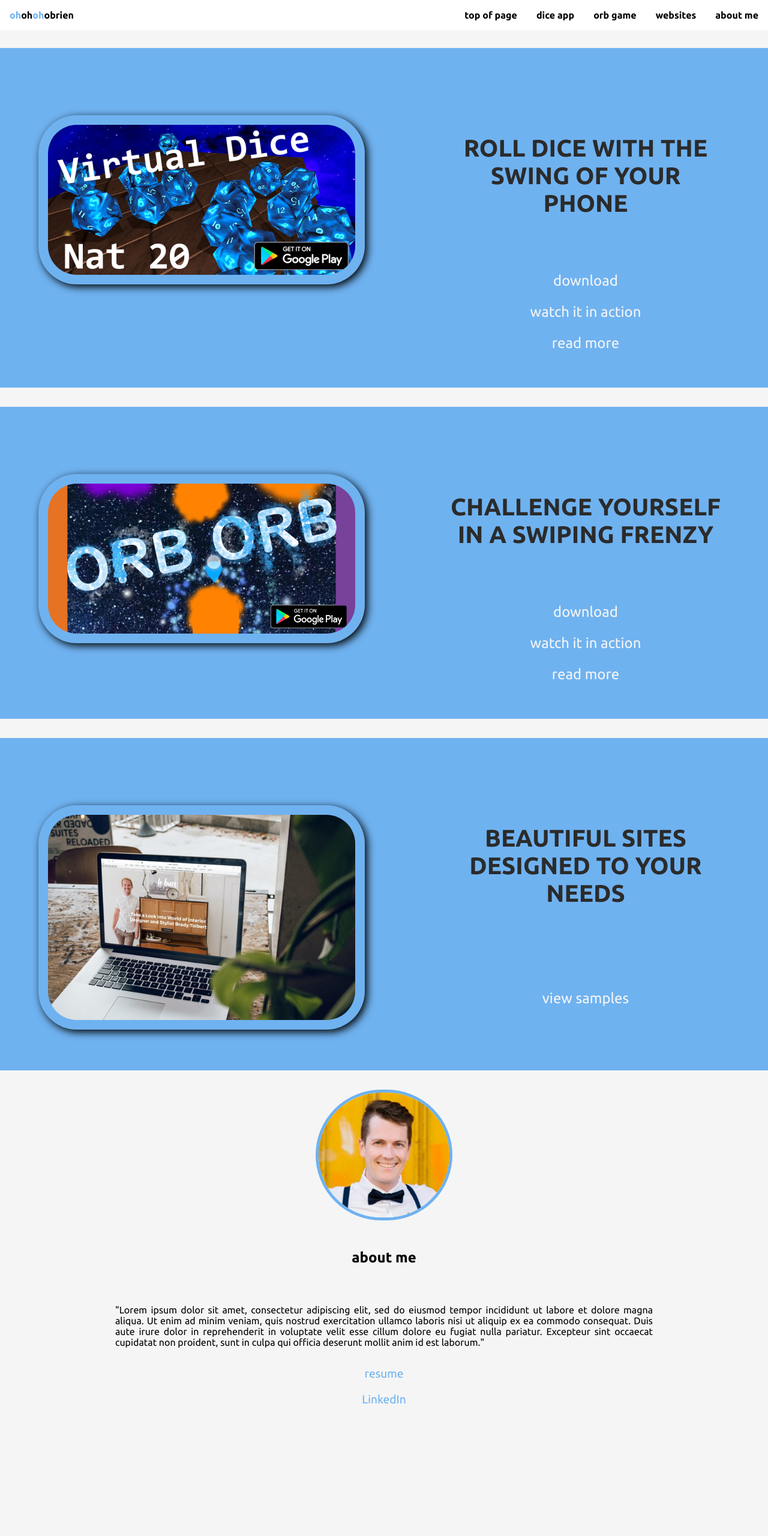
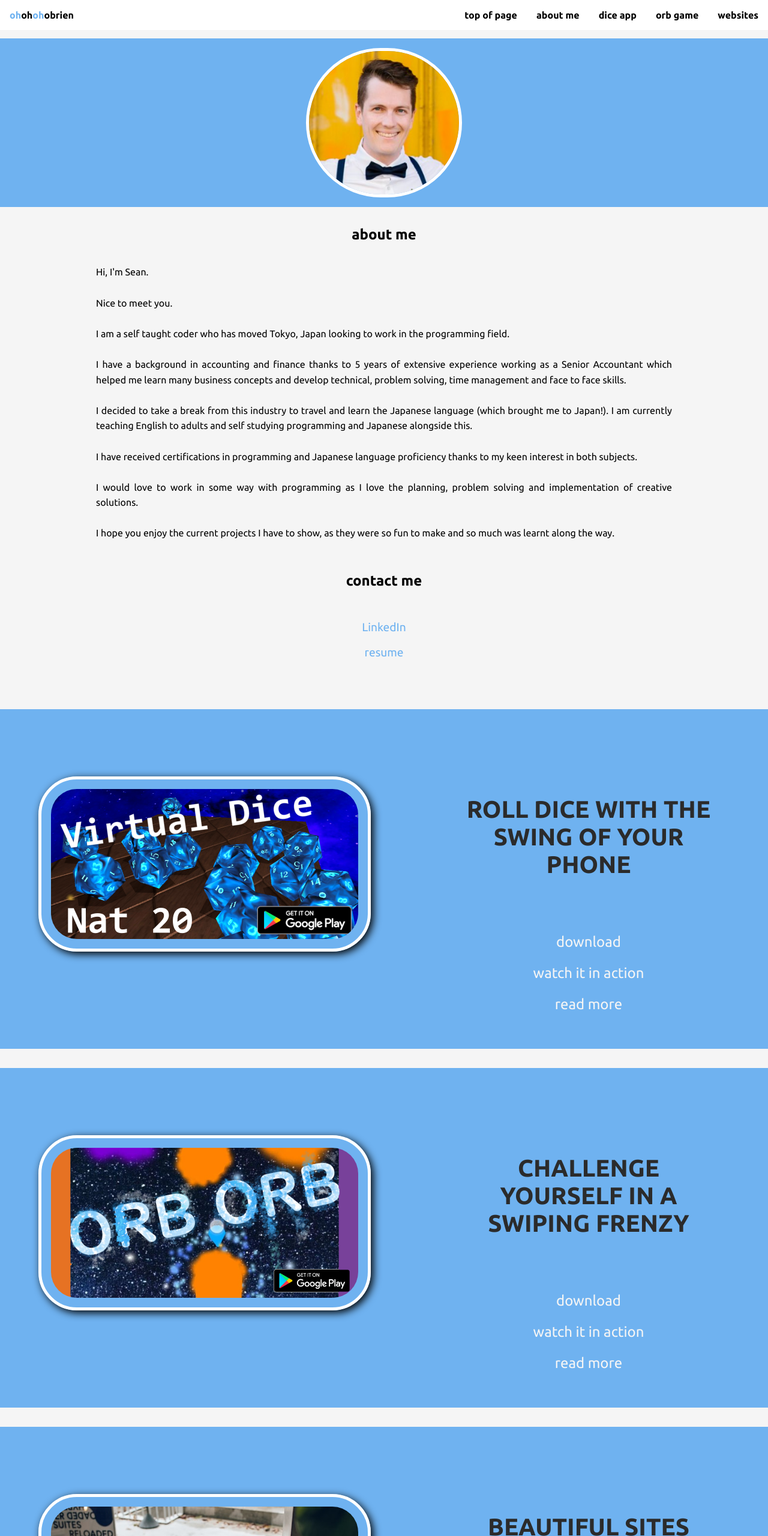
Before and after one commit to ohohohobrien/portfolio, a plain HTML site: page index.html in a window 1280 px wide. Shown: the top 2560 px of the page at 60% size. Before the commit the page ends 2395 px from the top, so only its background shows below. Drawn offline with Linux system fonts and the light colour scheme.

Commit message:
Updates to the website content and layout

```diff
--- a/css/main.scss
+++ b/css/main.scss
@@ -72,6 +72,7 @@ body {
         margin-top: 1.5em;
         margin: 0 1em 0 1em;
         box-shadow: 4px 4px 14px #000;
+        border: 5px solid white;
     }
 
     .right-column {
@@ -87,6 +88,7 @@ body {
         .hero-cta {
             margin-bottom: 1em;
             margin-top: 1em;
+
             .cta-link {
                 text-align: center;
                 color: rgb(245, 245, 245);
@@ -102,12 +104,12 @@ body {
             }
 
             .cta-text {
-                text-align: center;
+                text-align: justify;
                 color: rgb(245, 245, 245);
                 text-decoration: none;
                 display: grid;
                 font-size: 1em;
-                margin-top: .5em;
+                margin: .5em .5em;
             }
 
         }
@@ -138,19 +140,27 @@ body {
     display: block;
 }
 
+.profile-image-container {
+
+    background-color: var(--primary-colour);
+    margin: 1em 0em;
+    padding: 1em;
+
+    .profile-image {
+        border-radius: 20em;
+        height: 20%;
+        width: 20%;
+        display: block;
+        padding: 4em auto;
+        margin-left: auto;
+        margin-right: auto;
+        border: 5px solid white;
+    }
+}
+
 .about-me .container {
     margin-bottom: 2em;
     margin-top: 2em;
-
-    .profile-image {
-        border-radius: 20em;
-        height: 30%;
-        width: 30%;
-        display: block;
-        margin-left: auto;
-        margin-right: auto;
-        border: 5px solid var(--primary-colour);
-    }
 
     .right-column {
         .about-me-text {
@@ -161,6 +171,9 @@ body {
             text-align: justify;
             text-justify: inter-word;
             padding: 0 2em;
+            line-height: 1.6em;
+            font-size: 0.8em;
+
         }
 
         .about-me-cta {
@@ -290,6 +303,40 @@ nav {
         width: 540px;
         height: 285px;
     }
+
+
+    .about-me .container {
+        margin: 2em 2em; //
+        padding: 0 2em; //
+
+        .profile-image {
+            border-radius: 20em;
+            height: 20%; //
+            width: 20%; //
+        }
+
+        .right-column {
+            margin: 2em 2em; //
+            padding: 0 2em; //
+
+            .about-me-text {
+                //margin: 2em 4em; //
+                padding: 0 2em; //
+            }
+
+            .about-me-paragraph {
+                padding: 1em 0em; //
+                font-size: 1em;
+            }
+
+            .about-me-cta {
+
+                a {
+                    font-size: 1.2em; //
+                }
+            }
+        }
+    }
 }
 
 // change to desktop view
@@ -335,13 +382,13 @@ nav {
                 }
 
                 .cta-text {
-                    text-align: center;
+                    text-align: justify;
                     color: rgb(245, 245, 245);
                     text-decoration: none;
                     display: flex;
                     position: unset;
                     font-size: 1.2em;
-                    margin: .5em .5em ;
+                    margin: .5em .8em ;
                 }
 
             }
@@ -363,12 +410,13 @@ nav {
             padding: 0 2em; //
 
             .about-me-text {
-                margin: 2em 4em; //
+                //margin: 2em 4em; //
                 padding: 0 2em; //
             }
 
             .about-me-paragraph {
-                padding: 1em 2em; //
+                padding: 1em 0em; //
+                font-size: 1em;
             }
 
             .about-me-cta {
--- a/index.html
+++ b/index.html
@@ -20,15 +20,51 @@
                 <div class="right-menu">
                     <ul class='primary-nav'>
                         <li><a href="#">top of page</a></li>
+                        <li><a id="about-btn" href="#about-me" class="nav-link">about me</a></li>
                         <li><a id="dice-btn" href="#dice-hero" class="nav-link">dice app</a></li>
                         <li><a id="orb-btn" href="#orb-hero" class="nav-link">orb game</a></li>
                         <li><a id="web-btn" href="#web-hero" class="nav-link">websites</a></li>
-                        <li><a id="about-btn" href="#about-me" class="nav-link">about me</a></li>
                     </ul>
                 </div>
             </nav>
         </div>
     </div>
+
+    <div class="profile-image-container">
+        <img src="images/Sean.png" alt="Illustration image" class="profile-image">
+    </div>
+
+    <section class="about-me" id="about-me">
+        <div class="container">
+
+            <div class="right-column">
+                <h1 class="about-me-text">about me</h1>
+                <p class="about-me-paragraph">
+                    Hi, I'm Sean.
+                    <br>
+                    <br>Nice to meet you.
+                    <br>
+                    <br>I am a self taught coder who has moved Tokyo, Japan looking to work in the programming field.
+                    <br>
+                    <br>I have a background in accounting and finance thanks to 5 years of extensive experience working as a Senior Accountant which helped me learn many business concepts and develop technical, problem solving, time management and face to face skills.
+                    <br>
+                    <br>I decided to take a break from this industry to travel and learn the Japanese language (which brought me to Japan!). I am currently teaching English to adults and self studying programming and Japanese alongside this.
+                    <br>
+                    <br>I have received certifications in programming and Japanese language proficiency thanks to my keen interest in both subjects.
+                    <br>
+                    <br>I would love to work in some way with programming as I love the planning, problem solving and implementation of creative solutions.
+                    <br>
+                    <br>I hope you enjoy the current projects I have to show, as they were so fun to make and so much was learnt along the way.
+                </p>
+                <div class="about-me-cta">
+                    <h1 class="about-me-text">contact me</h1>
+                    <p></p>
+                    <a href="https://www.linkedin.com/in/seanobrien4/" class="cta-link">LinkedIn</a>
+                    <a href="downloads/Resume - Sean O'Brien.pdf" class="cta-link" download>resume</a>
+                </div>
+            </div>
+        </div>
+    </section>
 
     <section class="hero" id="dice-hero">
         <div class="container">
@@ -46,7 +82,15 @@
                     </div>
                     <p id="dice-read-btn" class="cta-link">read more</p>
                     <div id='dice-read-text' class="read-more-container">
-                        <p class="cta-text">"Lorem ipsum dolor sit amet, consectetur adipiscing elit, sed do eiusmod tempor incididunt ut labore et dolore magna aliqua. Ut enim ad minim veniam, quis nostrud exercitation ullamco laboris nisi ut aliquip ex ea commodo consequat. Duis aute irure dolor in reprehenderit in voluptate velit esse cillum dolore eu fugiat nulla pariatur. Excepteur sint occaecat cupidatat non proident, sunt in culpa qui officia deserunt mollit anim id est laborum."</p>
+                        <p class="cta-text">
+                            This application was designed in C# using the Unity Engine. It accesses your smartphones accelerometer and determines if enough force has been used to simulate throwing a set of dice. Once thrown, the dice logic will enable collision boxes on each face to detect if it has collided with the floor. If a collision is detected, this will send the value on the opposing face (the rolled value) to the games logic to total and record. Once the total number of values received matches the total number of dice spawned the application will display the total.
+                            <br>
+                            <br>Using C# there are a number of visual elements added to the game, such as the dissolving effect, particle systems and dice trails to add visual flare.
+                            <br>
+                            <br>Each dice was modelled in Blender and textured in Photoshop.
+                            <br>
+                            <br>The application was released on the Google Play Store with numerous updates applied including marketing material in the form of videos and photos.
+                        </p>
                     </div>
                 </div>
             </div>
@@ -69,7 +113,11 @@
                     </div>
                     <p id="orb-read-btn" class="cta-link">read more</p>
                     <div id='orb-read-text' class="read-more-container">
-                        <p class="cta-text">"Lorem ipsum dolor sit amet, consectetur adipiscing elit, sed do eiusmod tempor incididunt ut labore et dolore magna aliqua. Ut enim ad minim veniam, quis nostrud exercitation ullamco laboris nisi ut aliquip ex ea commodo consequat. Duis aute irure dolor in reprehenderit in voluptate velit esse cillum dolore eu fugiat nulla pariatur. Excepteur sint occaecat cupidatat non proident, sunt in culpa qui officia deserunt mollit anim id est laborum."</p>
+                        <p class="cta-text">
+                            This application was designed in C# using the Unity Engine. It utilises your smartphones touch screen to accept user input to move "Orbs" around the screen. The game will spawn Orbs that will randomise which colour they spawn as to create a new experience each play. There is a lot of logic to correctly handle collisions such as the absorption effect that utilises vector and velocity calculations.
+                            <br>
+                            <br>The game was released on the Google Play Store with numerous updates applied including marketing material in the form of videos and photos.
+                        </p>
                     </div>
                 </div>
             </div>
@@ -86,23 +134,10 @@
                 <div class="hero-cta">
                     <p id="web-read-btn" class="cta-link">view samples</p>
                     <div id='web-read-text' class="read-more-container">
-                        <p class="cta-text">"Lorem ipsum dolor sit amet, consectetur adipiscing elit, sed do eiusmod tempor incididunt ut labore et dolore magna aliqua. Ut enim ad minim veniam, quis nostrud exercitation ullamco laboris nisi ut aliquip ex ea commodo consequat. Duis aute irure dolor in reprehenderit in voluptate velit esse cillum dolore eu fugiat nulla pariatur. Excepteur sint occaecat cupidatat non proident, sunt in culpa qui officia deserunt mollit anim id est laborum."</p>
+                        <p class="cta-text">
+                            This site has been prepared from scratch using HTML, CSS and Javascript. I intend on developing different websites to add more samples in the near future.
+                        </p>
                     </div>
-                </div>
-            </div>
-        </div>
-    </section>
-
-    <section class="about-me" id="about-me">
-        <div class="container">
-            <img src="images/Sean.png" alt="Illustration image" class="profile-image">
-
-            <div class="right-column">
-                <h1 class="about-me-text">about me</h1>
-                <p class="about-me-paragraph">"Lorem ipsum dolor sit amet, consectetur adipiscing elit, sed do eiusmod tempor incididunt ut labore et dolore magna aliqua. Ut enim ad minim veniam, quis nostrud exercitation ullamco laboris nisi ut aliquip ex ea commodo consequat. Duis aute irure dolor in reprehenderit in voluptate velit esse cillum dolore eu fugiat nulla pariatur. Excepteur sint occaecat cupidatat non proident, sunt in culpa qui officia deserunt mollit anim id est laborum."</p>
-                <div class="about-me-cta">
-                    <a href="downloads/Resume - Sean O'Brien.pdf" class="cta-link" download>resume</a>
-                    <a href="https://www.linkedin.com/in/seanobrien4/" class="cta-link">LinkedIn</a>
                 </div>
             </div>
         </div>
```
Also changed, not shown: css/main.css, 1 other file.
